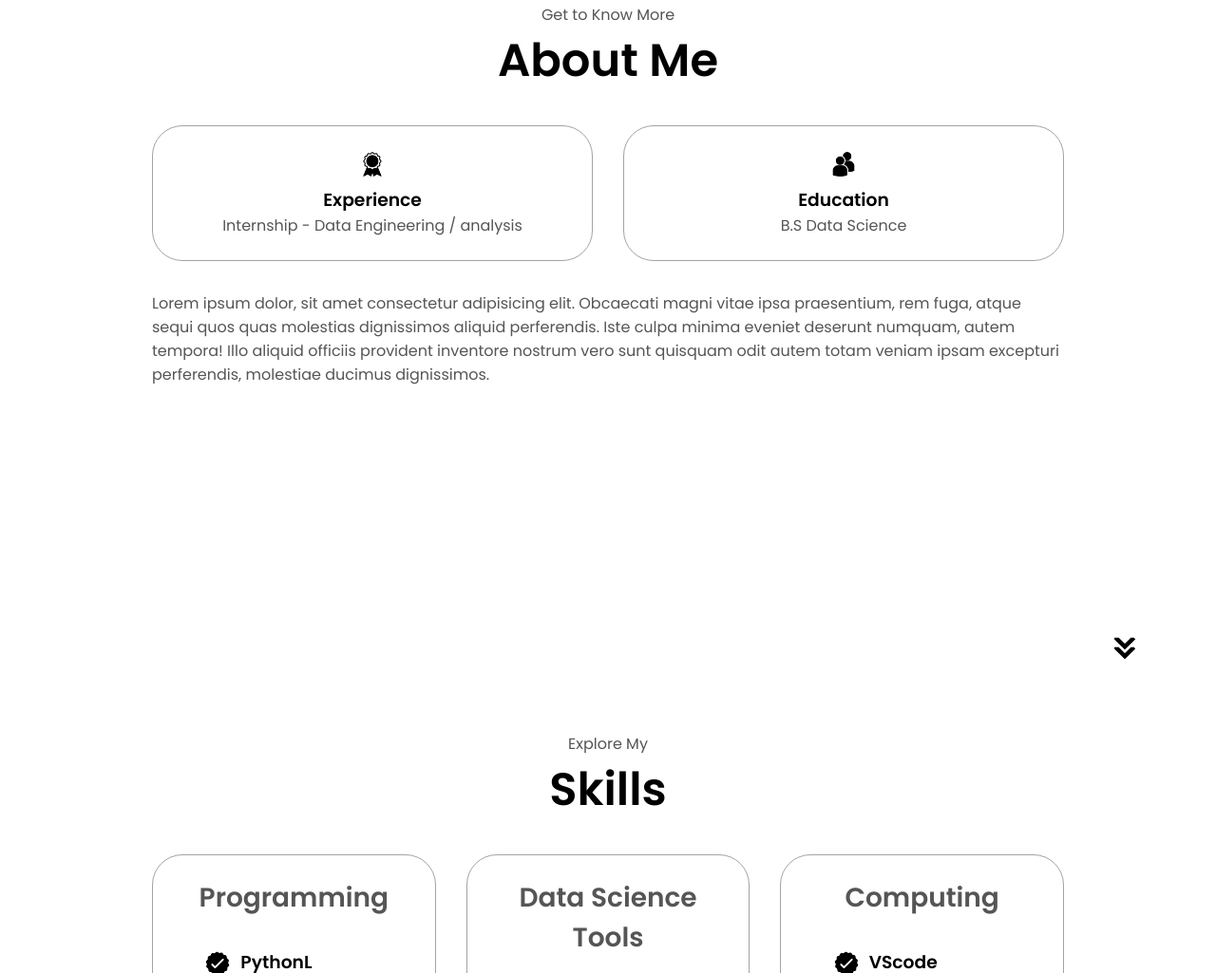
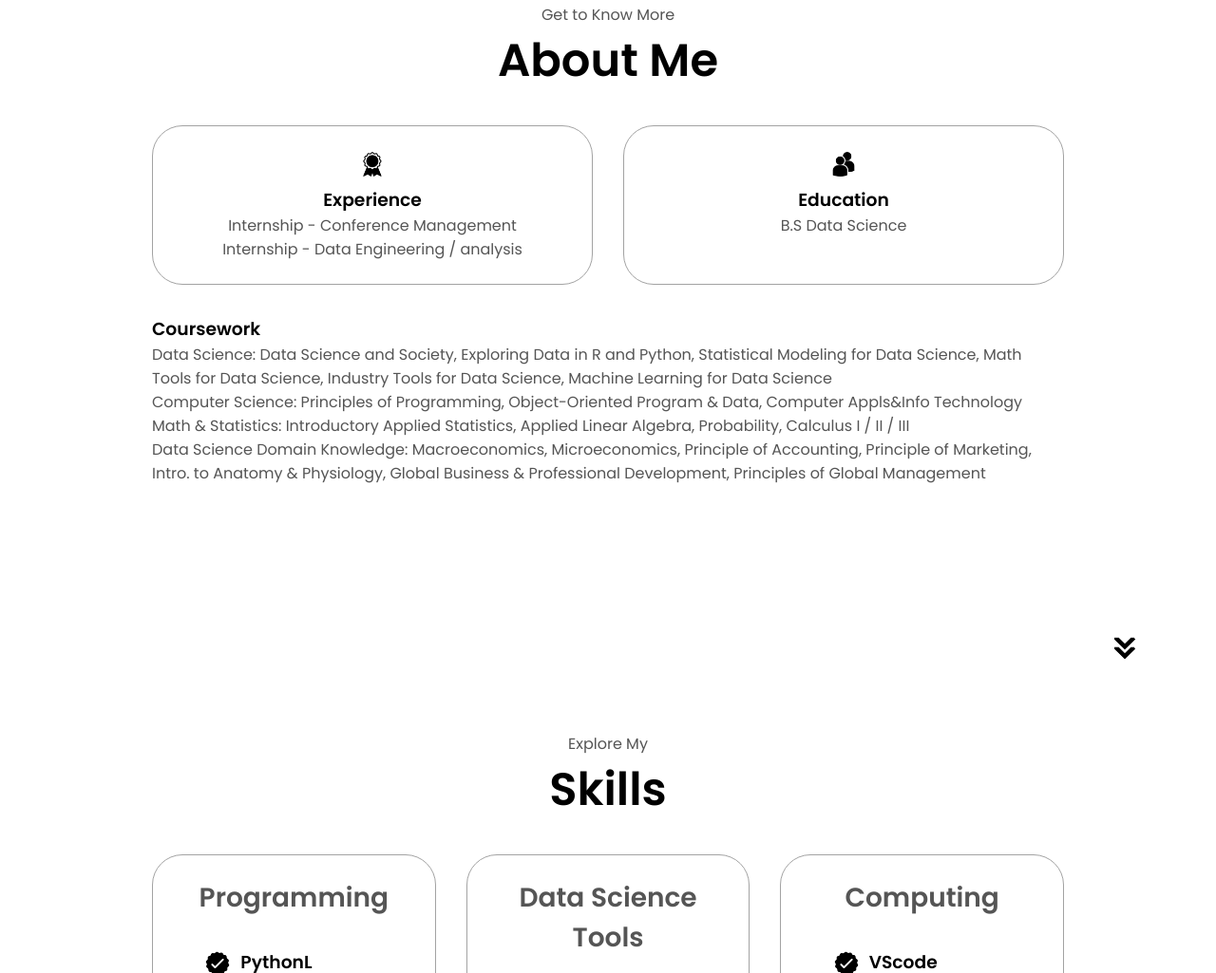
Before and after one commit to 1minute99/portfolio, a plain HTML site: page index.html in a window 1280 px wide. Shown: the part 2712-3737 px from the top of the page at 95% size. Drawn offline with Linux system fonts and the light colour scheme.

Commit message:
10.07 last

```diff
--- a/index.html
+++ b/index.html
@@ -168,6 +168,7 @@
                          alt="Experience icon"
                          class="icon">
                          <h3>Experience</h3>
+                         <p>Internship - Conference Management</p>
                          <p>Internship - Data Engineering / analysis</p>
                     </div>
                 <div class="details-container">
@@ -178,8 +179,11 @@
                 </div>
                 </div>
                 <div class="text-container">
+                    <h3>Coursework</h3>
                     <p>
-                        Lorem ipsum dolor, sit amet consectetur adipisicing elit. Obcaecati magni vitae ipsa praesentium, rem fuga, atque sequi quos quas molestias dignissimos aliquid perferendis. Iste culpa minima eveniet deserunt numquam, autem tempora! Illo aliquid officiis provident inventore nostrum vero sunt quisquam odit autem totam veniam ipsam excepturi perferendis, molestiae ducimus dignissimos.
+                        Data Science: Data Science and Society, Exploring Data in R and Python, Statistical Modeling for Data Science, Math Tools for Data Science, Industry Tools for Data Science, Machine Learning for Data Science
+                        <br>Computer Science: Principles of Programming, Object-Oriented Program & Data, Computer Appls&Info Technology Math & Statistics: Introductory Applied Statistics, Applied Linear Algebra, Probability, Calculus I / II / III
+                        <br>Data Science Domain Knowledge: Macroeconomics, Microeconomics, Principle of Accounting, Principle of Marketing, Intro. to Anatomy & Physiology, Global Business & Professional Development, Principles of Global Management
                     </p>
                 </div>
             </div>
```
